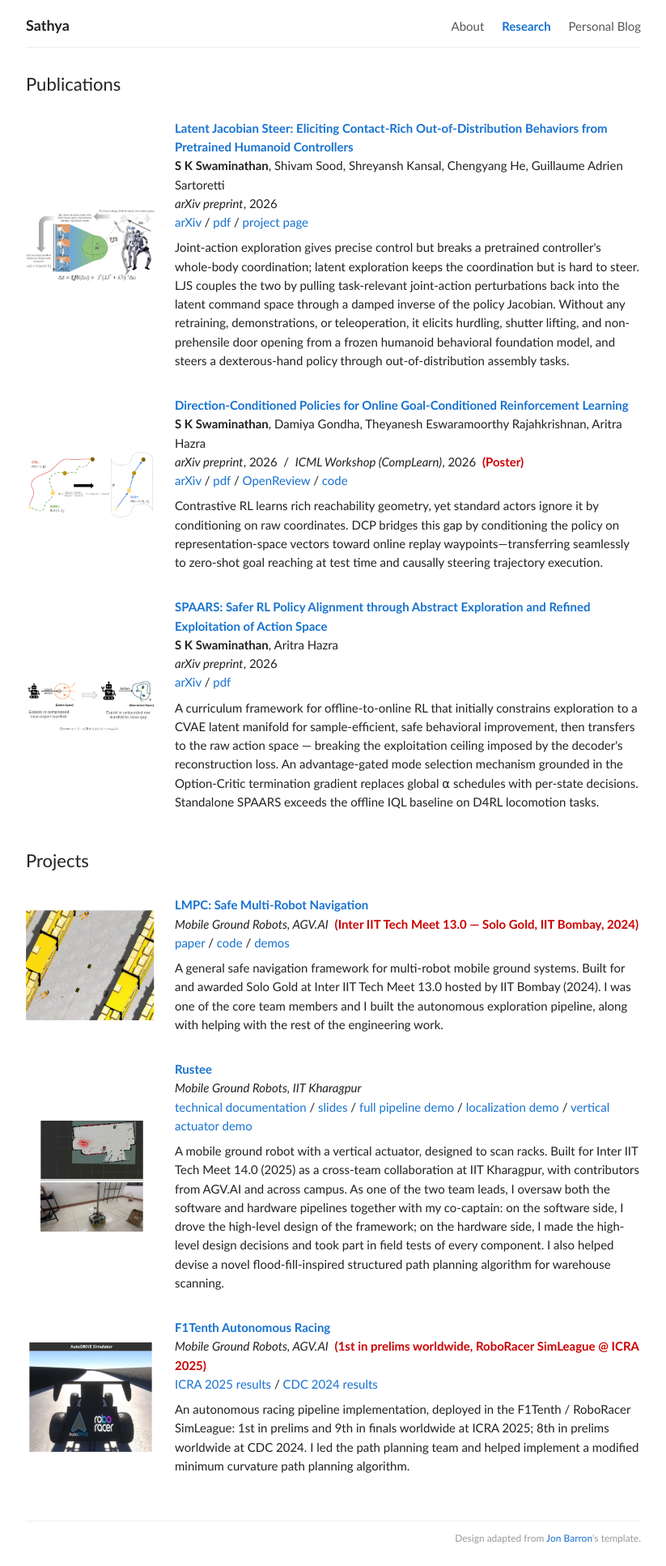
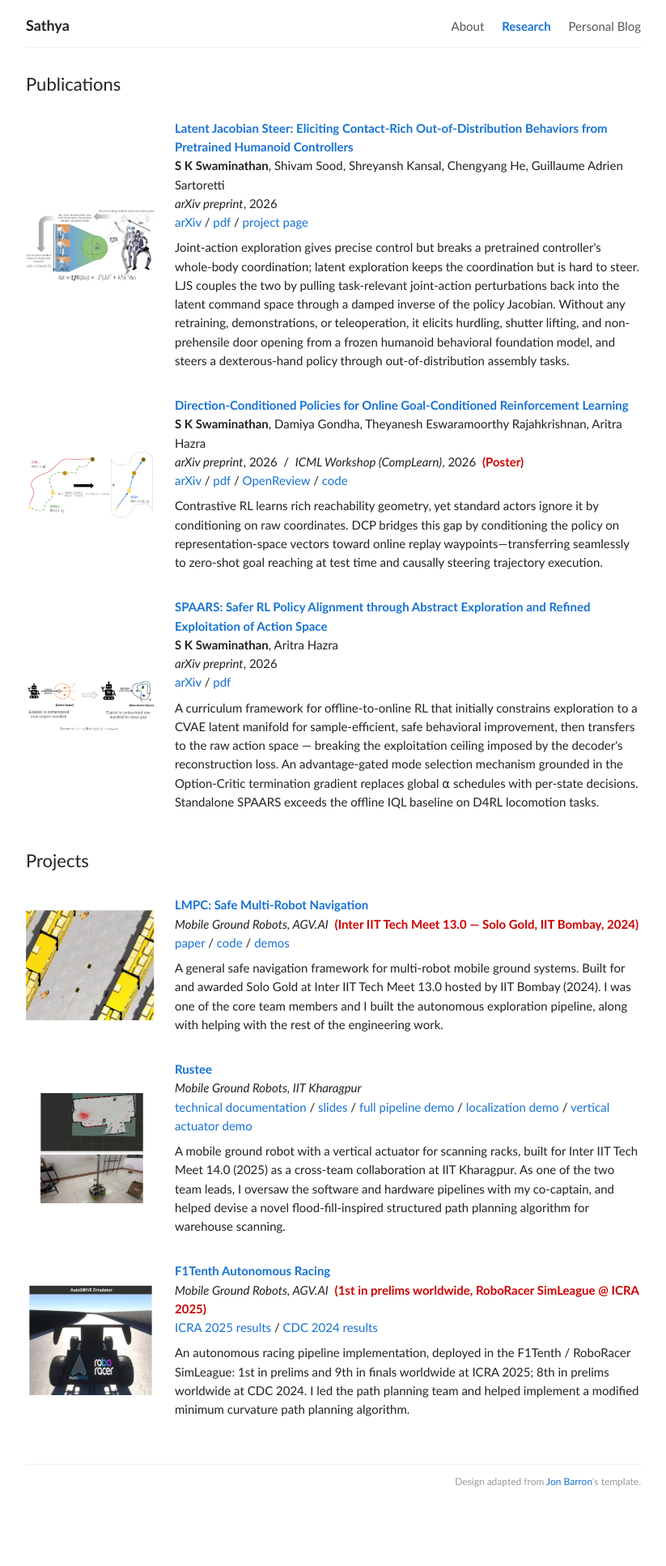
Before and after one commit to SwaminathanSK/SwaminathanSK.github.io, a Jekyll site: the page built from research/index.html, in a window 1280 px wide. Shown: the whole page at 81% size, without its empty margins (228-1051 px from the left). Built offline with Jekyll 4.4.1, drawn with Linux system fonts in a browser that asks for light colours; after the commit the page ends 1864 px from its top, so only the background shows below that.

Commit message:
Rustee: shorten description
Co-Authored-By: Claude Opus 5.5 <noreply@anthropic.com>

```diff
--- a/_data/projects.yml
+++ b/_data/projects.yml
@@ -28,13 +28,10 @@
     - { name: localization demo, url: "/assets/projects/rustee/rustee-horizontal-localization.mp4" }
     - { name: vertical actuator demo, url: "/assets/projects/rustee/rustee-vertical-actuator.mp4" }
   description: >-
-    A mobile ground robot with a vertical actuator, designed to scan racks. Built for Inter IIT
-    Tech Meet 14.0 (2025) as a cross-team collaboration at IIT Kharagpur, with contributors from
-    AGV.AI and across campus. As one of the two team leads, I oversaw both the software and
-    hardware pipelines together with my co-captain: on the software side, I drove the high-level
-    design of the framework; on the hardware side, I made the high-level design decisions and
-    took part in field tests of every component. I also helped devise a novel flood-fill-inspired
-    structured path planning algorithm for warehouse scanning.
+    A mobile ground robot with a vertical actuator for scanning racks, built for Inter IIT Tech
+    Meet 14.0 (2025) as a cross-team collaboration at IIT Kharagpur. As one of the two team leads,
+    I oversaw the software and hardware pipelines with my co-captain, and helped devise a novel
+    flood-fill-inspired structured path planning algorithm for warehouse scanning.
 
 - title: "F1Tenth Autonomous Racing"
   url: https://drive.google.com/drive/folders/1t4BZe5ZZgafvgiYK6u--eVAHSioj3u_3?usp=drive_link
```
